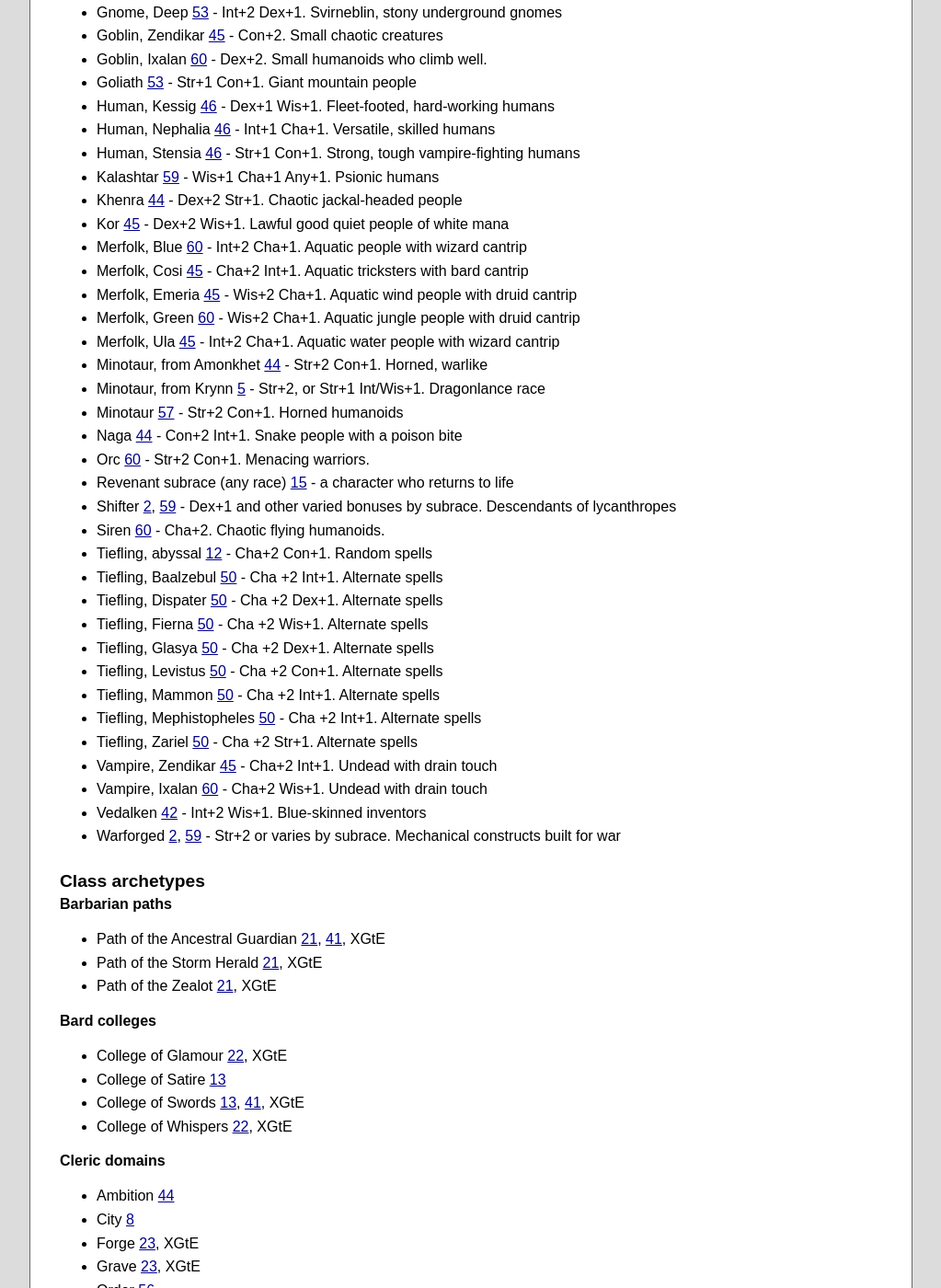
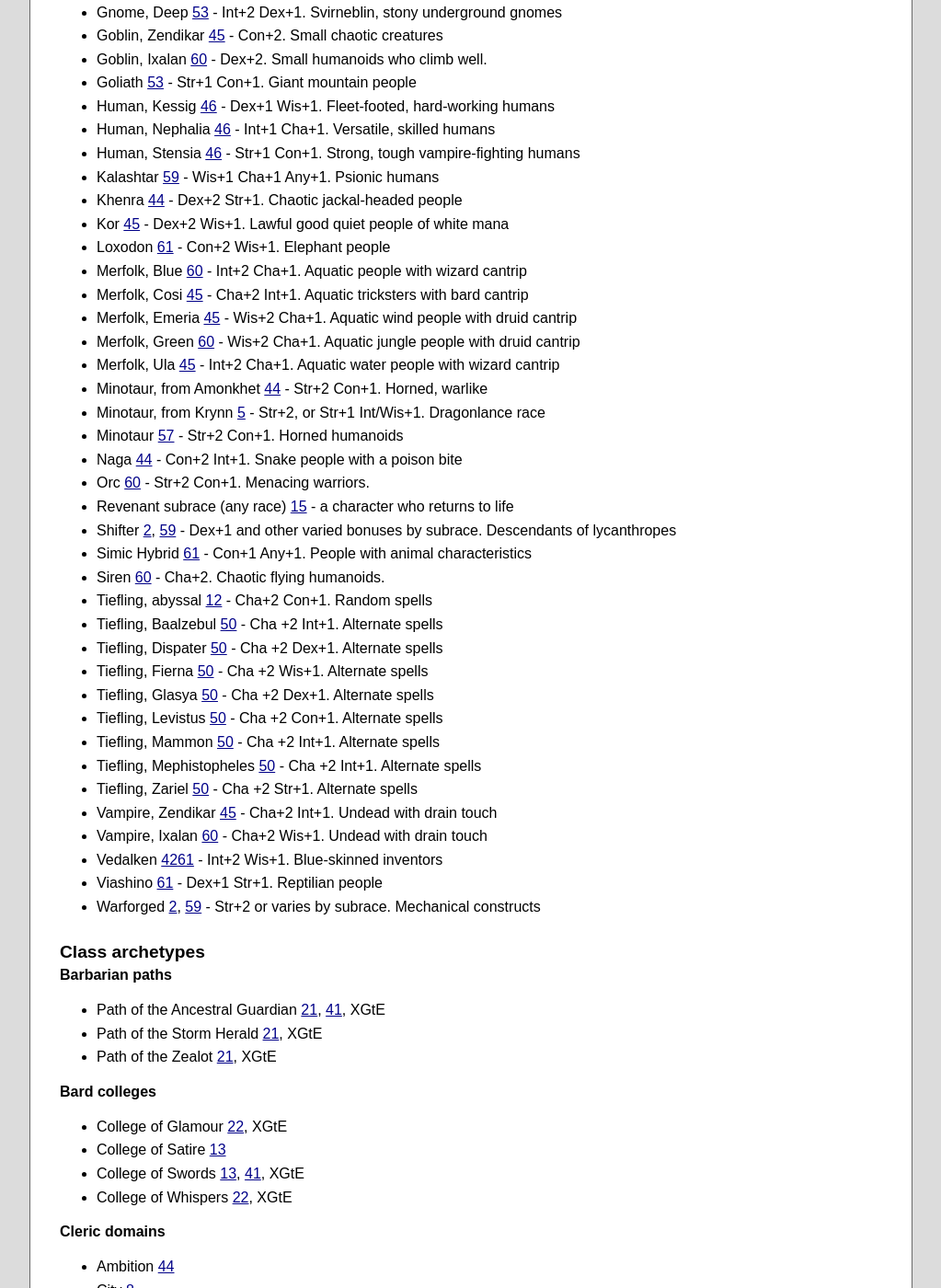
Before and after one commit to orbitalflower/orbitalflower.github.io, a Jekyll site: the page built from _posts/2017-06-21-5e-unearthed-arcana-index.md, in a window 1280 px wide and 1400 px high, scrolled down 1870 px. Shown: the whole window at 92% size, without its empty margins (128-1151 px from the left). Built offline with Jekyll 4.4.1, drawn with Linux system fonts in a browser that asks for light colours; some of the changed text lies outside the part shown.

Commit message:
Races of Ravnica

```diff
--- a/_posts/2017-06-21-5e-unearthed-arcana-index.md
+++ b/_posts/2017-06-21-5e-unearthed-arcana-index.md
@@ -23,7 +23,7 @@
 ### For any new character
 - New classes [4][], [10][], [28][], [34][]
 - New races [2][], [5][], [12][], [15][], [42][], [44][], [45][], [46][],
-  [49][], [50][], [51][], [53][], [57][], [59][], [60][]
+  [49][], [50][], [51][], [53][], [57][], [59][], [60][], [61][]
 - New backgrounds [44][], [46][]
 
 ### For characters of a certain race
@@ -90,6 +90,7 @@
 - Kalashtar [59][] - Wis+1 Cha+1 Any+1. Psionic humans
 - Khenra [44][] - Dex+2 Str+1. Chaotic jackal-headed people
 - Kor [45][] - Dex+2 Wis+1. Lawful good quiet people of white mana
+- Loxodon [61][] - Con+2 Wis+1. Elephant people
 - Merfolk, Blue [60][] - Int+2 Cha+1. Aquatic people with wizard cantrip
 - Merfolk, Cosi [45][] - Cha+2 Int+1. Aquatic tricksters with bard cantrip
 - Merfolk, Emeria [45][] - Wis+2 Cha+1. Aquatic wind people with druid cantrip
@@ -102,6 +103,7 @@
 - Orc [60][] - Str+2 Con+1. Menacing warriors.
 - Revenant subrace (any race) [15][] - a character who returns to life
 - Shifter [2][], [59][] - Dex+1 and other varied bonuses by subrace. Descendants of lycanthropes
+- Simic Hybrid [61][] - Con+1 Any+1. People with animal characteristics
 - Siren [60][] - Cha+2. Chaotic flying humanoids.
 - Tiefling, abyssal [12][] - Cha+2 Con+1. Random spells
 - Tiefling, Baalzebul [50][] - Cha +2 Int+1. Alternate spells
@@ -114,8 +116,9 @@
 - Tiefling, Zariel [50][] - Cha +2 Str+1. Alternate spells
 - Vampire, Zendikar [45][] - Cha+2 Int+1. Undead with drain touch
 - Vampire, Ixalan [60][] - Cha+2 Wis+1. Undead with drain touch
-- Vedalken [42][] - Int+2 Wis+1. Blue-skinned inventors
-- Warforged [2][], [59][] - Str+2 or varies by subrace. Mechanical constructs built for war
+- Vedalken [42][][61][] - Int+2 Wis+1. Blue-skinned inventors
+- Viashino [61][] - Dex+1 Str+1. Reptilian people
+- Warforged [2][], [59][] - Str+2 or varies by subrace. Mechanical constructs
 
 ### Class archetypes
 
@@ -520,6 +523,7 @@
 58. [Giant Soul Sorcerer][58]
 59. [Eberron Races][59]
 60. [Plane Shift: Ixalan][60]
+61. [Races of Ravnica][61]
 
 [1]:  https://dnd.wizards.com/articles/features/my-new-d20-modern-campaign "My New d20 Modern Campaign"
 [2]:  https://media.wizards.com/2015/downloads/dnd/UA_Eberron_v1.1.pdf "Eberron"
@@ -581,3 +585,4 @@
 [58]: https://media.wizards.com/2018/dnd/downloads/UA_GiantSoul.pdf "Giant Soul Sorcerer"
 [59]: https://media.wizards.com/2018/dnd/downloads/723UA_EberronRaces7232018.pdf "Eberron Races"
 [60]: https://media.wizards.com/2018/downloads/magic/plane-shift_ixalan.pdf "Plane Shift: Ixalan"
+[61]: https://media.wizards.com/2018/dnd/downloads/UA_RavnicaRaces.pdf "Races of Ravnica"
```
Also changed, not shown: other parts of _posts/2017-06-21-5e-unearthed-arcana-index.md (+2 -2 lines).
